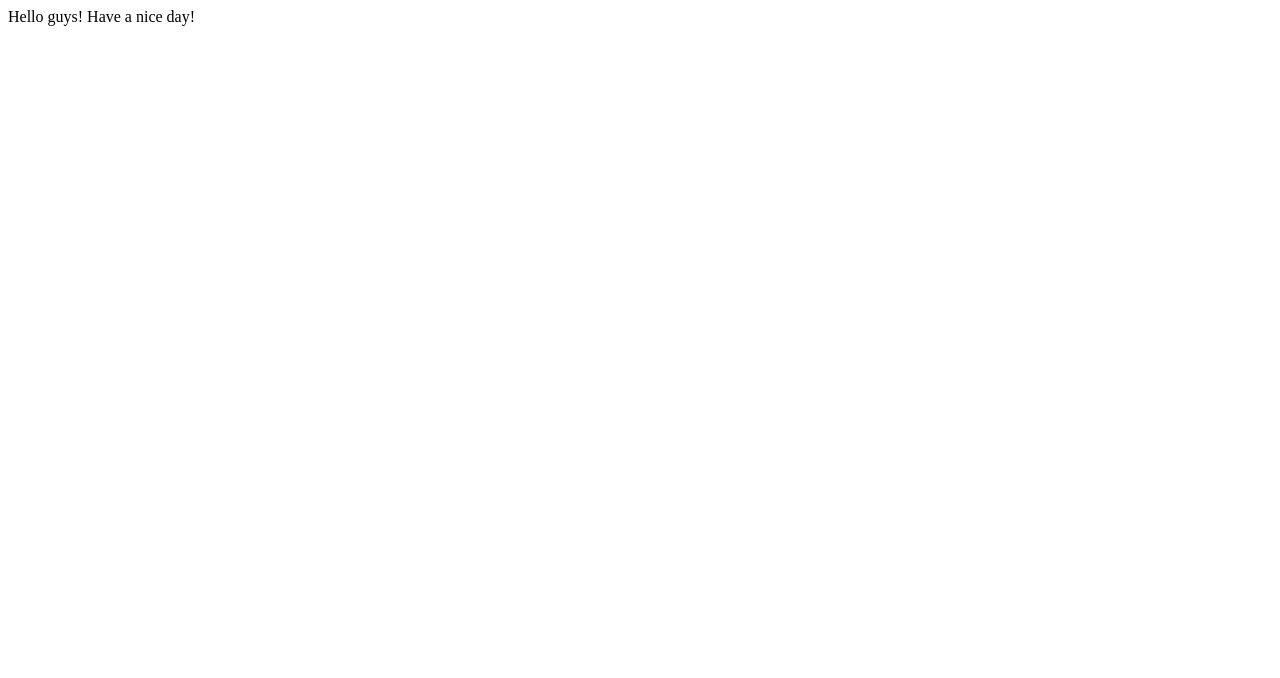
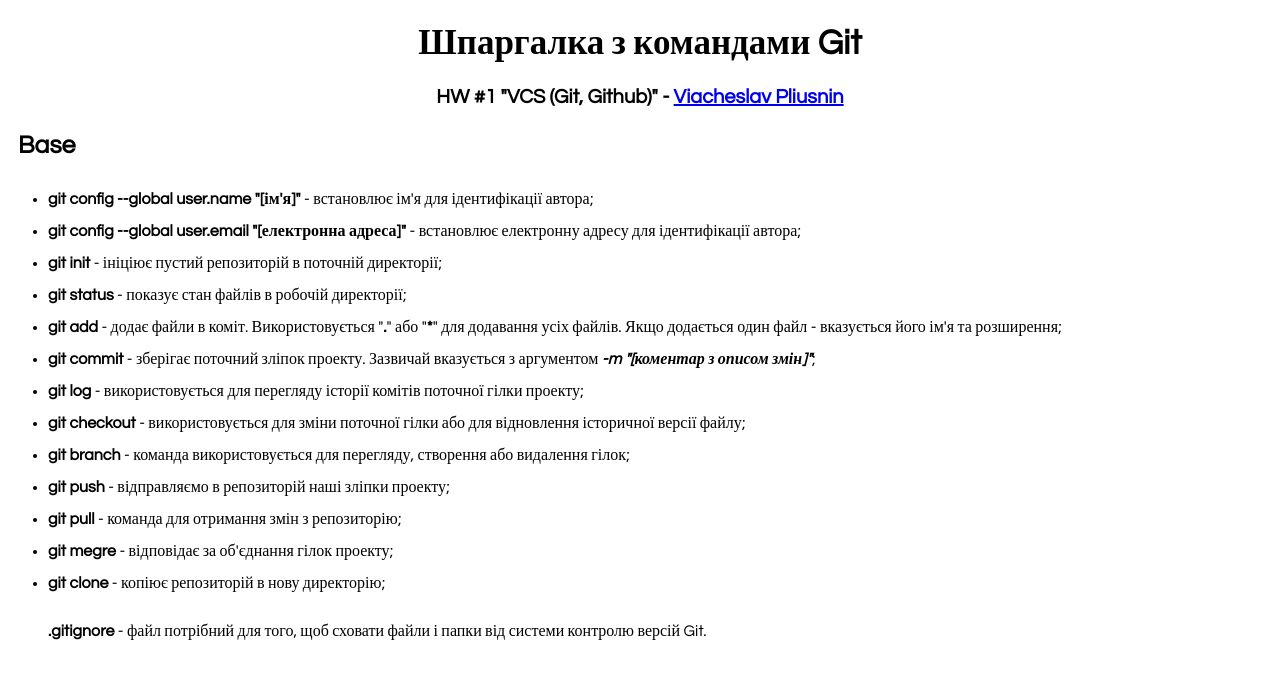
Before and after one commit to ViacheslavPliusnin/hw-1-VCS-Git-Github, a plain HTML site: page index.html in a window 1280 px wide. Drawn offline with Linux system fonts and the light colour scheme.

Commit message:
Added base homework tasks

```diff
--- a/index.html
+++ b/index.html
@@ -5,10 +5,54 @@
     <meta name="viewport"
           content="width=device-width, user-scalable=no, initial-scale=1.0, maximum-scale=1.0, minimum-scale=1.0">
     <meta http-equiv="X-UA-Compatible" content="ie=edge">
-    <title>Document</title>
+    <title>HW #1 "VCS (Git, Github)"</title>
+    <style>
+        body {
+            font-family: "Century Gothic"
+        }
+        h1 {
+            font-size: 35px;
+            text-align: center;
+        }
+        h2 {
+            font-size: 20px;
+            text-align: center;
+        }
+        h3 {
+            font-size: 25px;
+            margin-left: 10px;
+        }
+        ul {
+            line-height: 2em;
+        }
+    </style>
 </head>
 <body>
-    Hello guys!
-    Have a nice day!
+<h1>
+    Шпаргалка з командами Git
+</h1>
+<h2>
+    HW #1 "VCS (Git, Github)" - <a href="https://github.com/ViacheslavPliusnin">Viacheslav Pliusnin</a>
+</h2>
+<h3>
+    Base
+</h3>
+<ul>
+    <li><strong>git config --global user.name "[ім'я]"</strong> - встановлює ім'я для ідентифікації автора;</li>
+    <li><strong>git config --global user.email "[електронна адреса]"</strong> - встановлює електронну адресу для ідентифікації автора;</li>
+    <li><strong>git init</strong> - ініціює пустий репозиторій в поточній директорії;</li>
+    <li><strong>git status</strong> - показує стан файлів в робочій директорії;</li>
+    <li><strong>git add</strong> - додає файли в коміт. Використовується "<strong>.</strong>" або "<strong>*</strong>" для додавання усіх файлів.
+        Якщо додається один файл - вказується його ім'я та розширення;</li>
+    <li><strong>git commit</strong> - зберігає поточний зліпок проекту. Зазвичай вказується з аргументом <strong><em>-m "[коментар з описом змін]"</em></strong>;</li>
+    <li><strong>git log</strong> - використовується для перегляду історії комітів поточної гілки проекту;</li>
+    <li><strong>git checkout</strong> - використовується для зміни поточної гілки або для відновлення історичної версії файлу;</li>
+    <li><strong>git branch</strong> - команда використовується для перегляду, створення або видалення гілок;</li>
+    <li><strong>git push</strong> - відправляємо в репозиторій наші зліпки проекту;</li>
+    <li><strong>git pull</strong> - команда для отримання змін з репозиторію;</li>
+    <li><strong>git megre</strong> - відповідає за об'єднання гілок проекту;</li>
+    <li><strong>git clone</strong> - копіює репозиторій в нову директорію;</li>
+    <p><strong>.gitignore</strong> - файл потрібний для того, щоб сховати файли і папки від системи контролю версій Git.</p>
+</ul>
 </body>
 </html>
```
